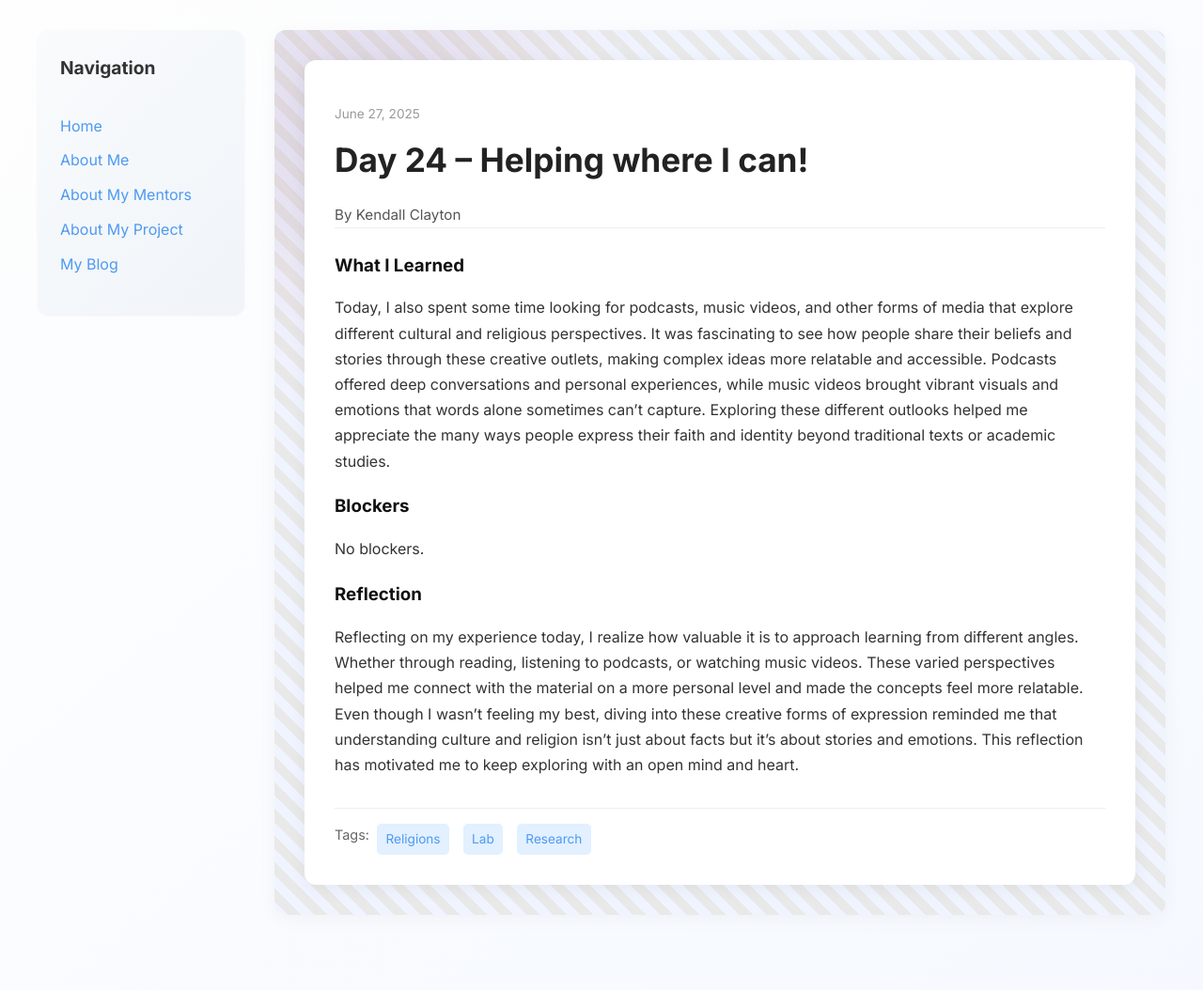
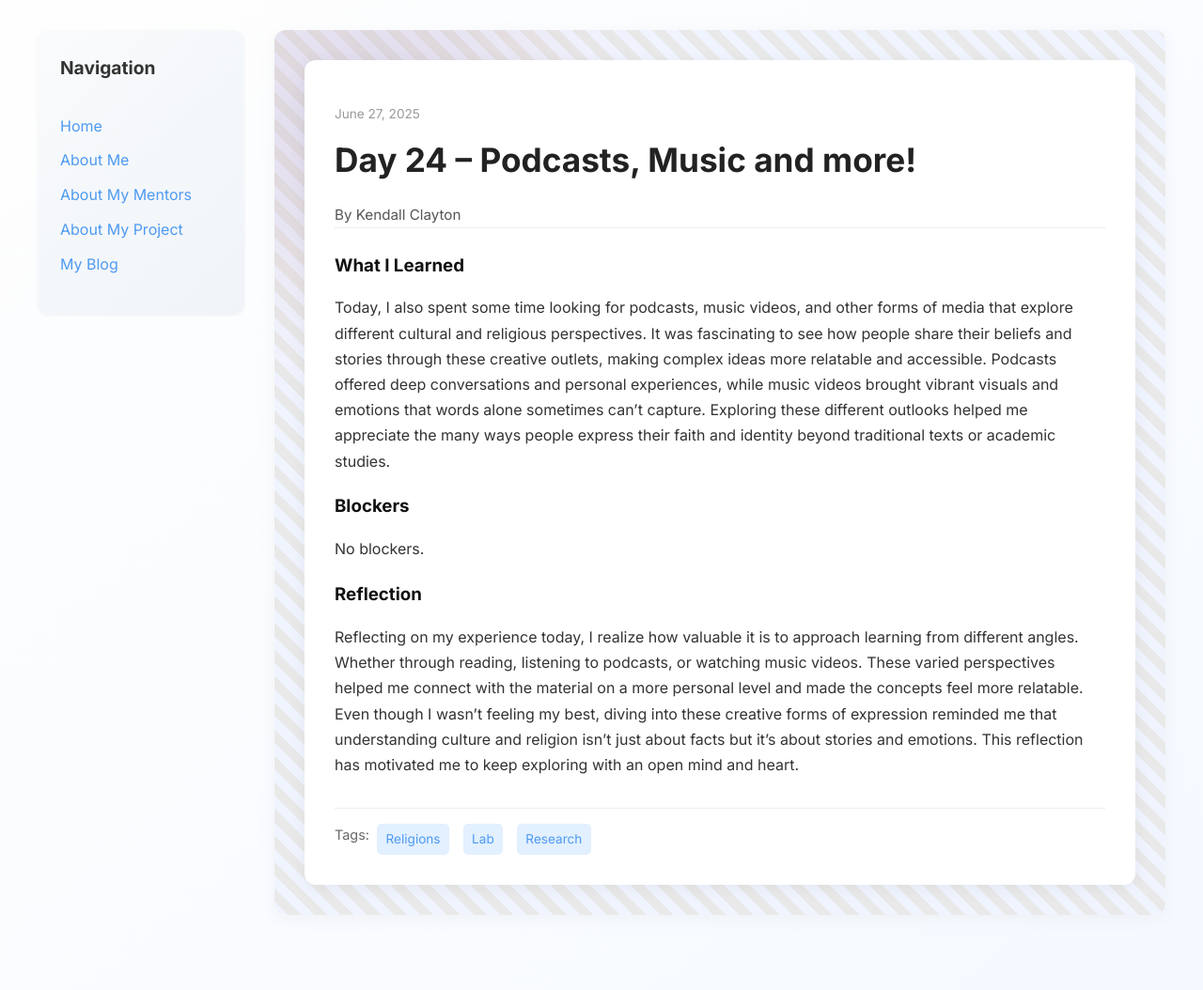
Before and after one commit to kendallzoe/kendallzoe.github.io, a Jekyll site: the page built from _posts/2025-06-27-day-24.md, in a window 1280 px wide. Shown: the whole page at 94% size. Built offline with Jekyll 4.4.1, drawn with Linux system fonts in a browser that asks for light colours.

Commit message:
Update 2025-06-27-day-24.md

```diff
--- a/_posts/2025-06-27-day-24.md
+++ b/_posts/2025-06-27-day-24.md
@@ -1,6 +1,6 @@
 ---
 layout: post
-title: "Day 24 – Helping where I can!"
+title: "Day 24 – Podcasts, Music and more!"
 date: 2025-06-27
 author: "Kendall Clayton"
 permalink: /day24.html
```
